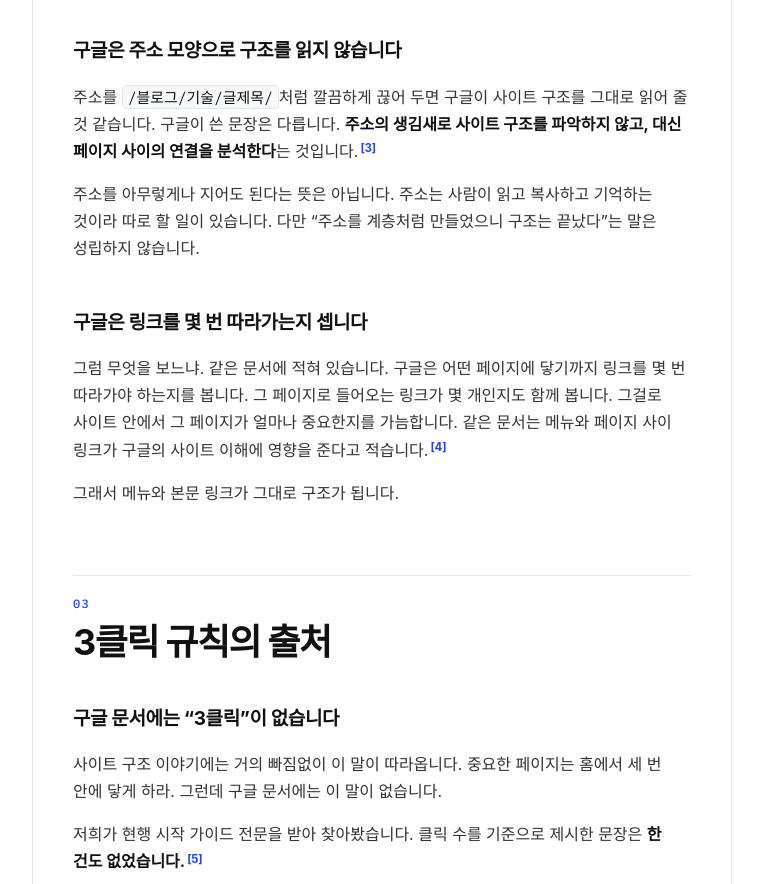
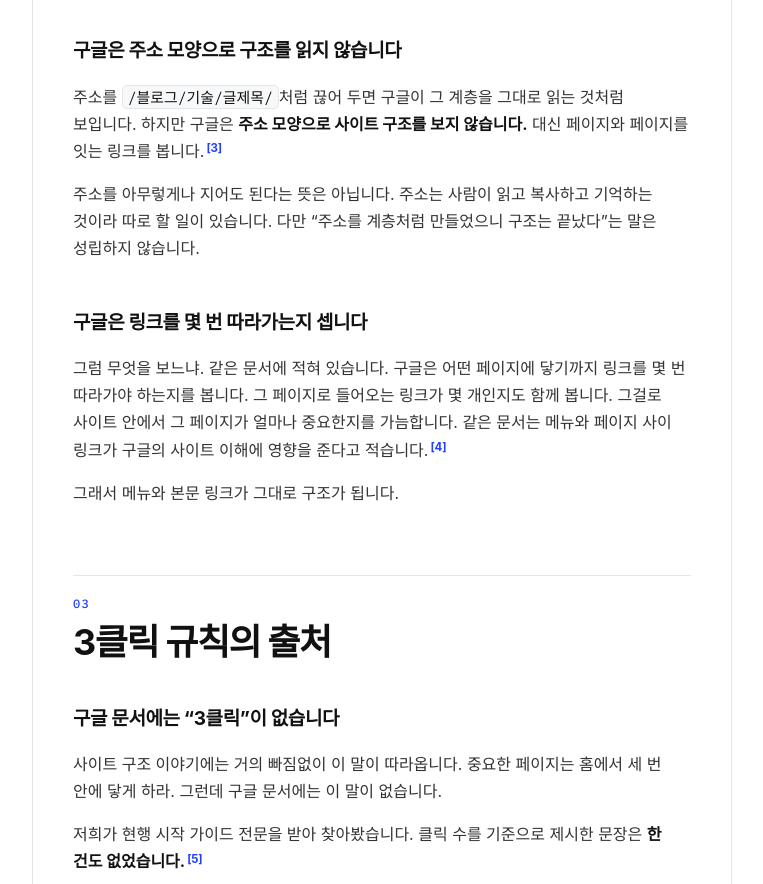
Before and after one commit to LoveCA-Code/citedpage-, a plain HTML site: page blog/website-structure.html in a window 1280 px wide. Shown: the part 1586-2470 px from the top of the page, without its empty margins (258-1021 px from the left). Drawn offline with Linux system fonts and the light colour scheme; a web font is replaced by a local one.

Commit message:
미리보기 20261006-172517 (파일 2개)

```diff
--- a/blog/website-structure.html
+++ b/blog/website-structure.html
@@ -472,7 +472,7 @@ sup.fnr.on a{background:var(--accent);color:#fff;border-radius:2px;padding:0 3px
 <p>구글은 다릅니다. 사이트의 층을 정면으로 다루는 문서가 따로 있습니다. 이름은 〈Help Google understand your ecommerce website structure〉입니다. 전자상거래 안내서에 들어 있어서 쇼핑몰 이야기처럼 보입니다. 목록과 글이 있는 사이트면 내용은 어디나 같습니다. <span class="fnt">이 문서에서 “구조”는 링크로 이어진 관계를 뜻합니다.</span><sup class="fnr"><a href="#n2">2</a></sup><span class="fn" id="n2" role="note"><span class="tx"><b class="num">[2]</b>이 문서가 전자상거래 안내서 안에 들어 있어서, 쇼핑몰을 운영하지 않으면 찾기가 어렵습니다. 시작 가이드의 “Organize your site” 절은 주소와 디렉터리, 중복 세 가지만 다루고 층 이야기는 이 문서로 넘깁니다. [1]</span><span class="src"><span class="lb">출처</span><span class="sl">[1] <a href="https://developers.google.com/search/docs/specialty/ecommerce/help-google-understand-your-ecommerce-site-structure?hl=en" target="_blank" rel="noopener">Google 검색 센터 - Help Google understand your ecommerce website structure (영어 원문) · 한국어판(기계 번역)</a></span><span class="sl">[2] <a href="https://developers.google.com/search/docs/fundamentals/seo-starter-guide?hl=en" target="_blank" rel="noopener">Google 검색 센터 - SEO 시작 가이드 (현행, 영어 원문)</a></span></span><button class="x" type="button" aria-label="닫기"><svg viewBox="0 0 24 24" width="18" height="18" fill="none" stroke="currentColor" stroke-width="1.8" stroke-linecap="round"><path d="M6 6l12 12M18 6L6 18"></path></svg></button></span></p>
 <h2 id="s4">구글이 구조를 읽는 법</h2>
 <h3 id="s5">구글은 주소 모양으로 구조를 읽지 않습니다</h3>
-<p>주소를 <code>/블로그/기술/글제목/</code>처럼 깔끔하게 끊어 두면 구글이 사이트 구조를 그대로 읽어 줄 것 같습니다. 구글이 쓴 문장은 다릅니다. <span class="fnt"><strong>주소의 생김새로 사이트 구조를 파악하지 않고, 대신 페이지 사이의 연결을 분석한다</strong>는 것입니다.</span><sup class="fnr"><a href="#n3">3</a></sup><span class="fn" id="n3" role="note"><span class="tx"><b class="num">[3]</b>구글 문서의 문장입니다. “Google generally doesn’t look at the structure of URLs to work out the structure of a site. Instead, it analyzes the linkages between pages to gain insights about the relative importance of different pages on a site.” 문장 앞에 generally가 붙어 있어서 예외를 아주 닫아 두지는 않았습니다. 다만 기본 동작은 주소가 아니라 링크라는 뜻입니다.</span><span class="src"><span class="lb">출처</span><span class="sl">[1] <a href="https://developers.google.com/search/docs/specialty/ecommerce/help-google-understand-your-ecommerce-site-structure?hl=en" target="_blank" rel="noopener">Google 검색 센터 - Help Google understand your ecommerce website structure (영어 원문) · 한국어판(기계 번역)</a></span></span><button class="x" type="button" aria-label="닫기"><svg viewBox="0 0 24 24" width="18" height="18" fill="none" stroke="currentColor" stroke-width="1.8" stroke-linecap="round"><path d="M6 6l12 12M18 6L6 18"></path></svg></button></span></p>
+<p>주소를 <code>/블로그/기술/글제목/</code>처럼 끊어 두면 구글이 그 계층을 그대로 읽는 것처럼 보입니다. <span class="fnt">하지만 구글은 <strong>주소 모양으로 사이트 구조를 보지 않습니다.</strong> 대신 페이지와 페이지를 잇는 링크를 봅니다.</span><sup class="fnr"><a href="#n3">3</a></sup><span class="fn" id="n3" role="note"><span class="tx"><b class="num">[3]</b>구글 문서의 문장입니다. “Google generally doesn’t look at the structure of URLs to work out the structure of a site. Instead, it analyzes the linkages between pages to gain insights about the relative importance of different pages on a site.” 문장 앞에 generally가 붙어 있어서 예외를 아주 닫아 두지는 않았습니다. 다만 기본 동작은 주소가 아니라 링크라는 뜻입니다.</span><span class="src"><span class="lb">출처</span><span class="sl">[1] <a href="https://developers.google.com/search/docs/specialty/ecommerce/help-google-understand-your-ecommerce-site-structure?hl=en" target="_blank" rel="noopener">Google 검색 센터 - Help Google understand your ecommerce website structure (영어 원문) · 한국어판(기계 번역)</a></span></span><button class="x" type="button" aria-label="닫기"><svg viewBox="0 0 24 24" width="18" height="18" fill="none" stroke="currentColor" stroke-width="1.8" stroke-linecap="round"><path d="M6 6l12 12M18 6L6 18"></path></svg></button></span></p>
 <p>주소를 아무렇게나 지어도 된다는 뜻은 아닙니다. 주소는 사람이 읽고 복사하고 기억하는 것이라 따로 할 일이 있습니다. 다만 “주소를 계층처럼 만들었으니 구조는 끝났다”는 말은 성립하지 않습니다.</p>
 <h3 id="s6">구글은 링크를 몇 번 따라가는지 셉니다</h3>
 <p>그럼 무엇을 보느냐. 같은 문서에 적혀 있습니다. 구글은 어떤 페이지에 닿기까지 링크를 몇 번 따라가야 하는지를 봅니다. 그 페이지로 들어오는 링크가 몇 개인지도 함께 봅니다. 그걸로 사이트 안에서 그 페이지가 얼마나 중요한지를 가늠합니다. <span class="fnt">같은 문서는 메뉴와 페이지 사이 링크가 구글의 사이트 이해에 영향을 준다고 적습니다.</span><sup class="fnr"><a href="#n4">4</a></sup><span class="fn" id="n4" role="note"><span class="tx"><b class="num">[4]</b>같은 문서의 문장입니다. “Google can use information such as the number of links it needs to follow to reach a page and the number of links to a page to infer the relative importance of a page over the rest of your site.” 바로 앞 문장은 “This means navigation structures on your site (such as menus and cross page links) can impact Google’s understanding of your site structure.”입니다. 여기서 “몇 번 따라가야 하는지”가 나오는데, 뒤에서 볼 “홈에서 3클릭”과는 다른 이야기입니다. 구글은 숫자를 제시하지 않고 상대적인 중요도를 가늠하는 재료로만 적었습니다.</span><span class="src"><span class="lb">출처</span><span class="sl">[1] <a href="https://developers.google.com/search/docs/specialty/ecommerce/help-google-understand-your-ecommerce-site-structure?hl=en" target="_blank" rel="noopener">Google 검색 센터 - Help Google understand your ecommerce website structure (영어 원문) · 한국어판(기계 번역)</a></span></span><button class="x" type="button" aria-label="닫기"><svg viewBox="0 0 24 24" width="18" height="18" fill="none" stroke="currentColor" stroke-width="1.8" stroke-linecap="round"><path d="M6 6l12 12M18 6L6 18"></path></svg></button></span></p>
```
Also changed, not shown: version.txt.
